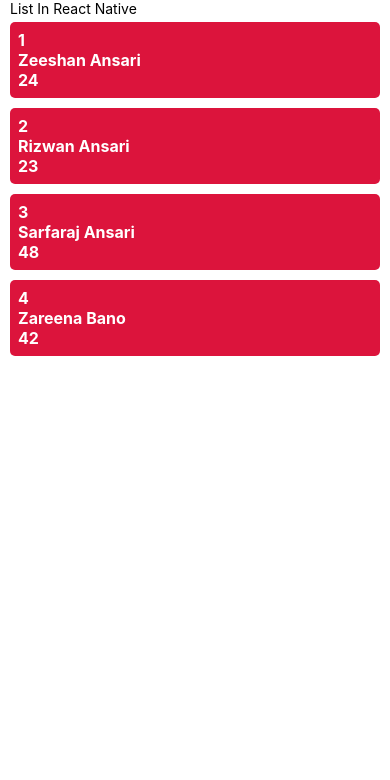
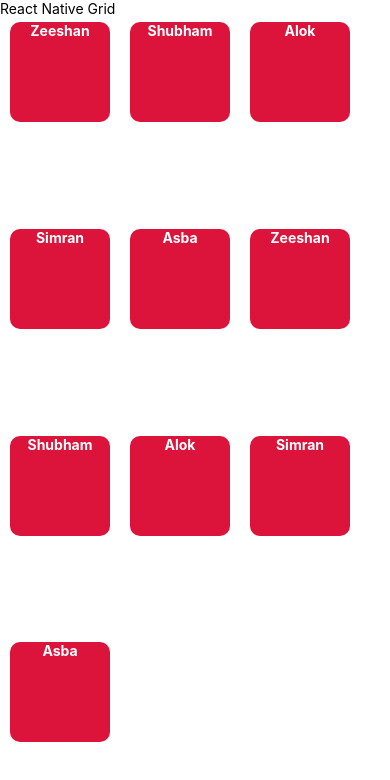
Before and after one commit to zeeshanbinary/react-native-int, a React Native app: screen / in a window 390 px wide. Shown: the top 780 px of the page. Built offline with nearby package versions, Linux system fonts and the light colour scheme.

Commit message:
react native grid

```diff
--- a/App.tsx
+++ b/App.tsx
@@ -1,12 +1,11 @@
 import React from 'react';
-import Flat from './app/Flat/Flat';
-import List from './app/list/List';
+import Grid from './app/grid/Grid';
 
 
 function App() {
   return (
     <>
-      <List />
+      <Grid />
     </>
   );
 }
--- /dev/null
+++ b/app/grid/Grid.js
@@ -0,0 +1,87 @@
+import React from "react";
+import { StyleSheet, Text, View } from "react-native";
+
+const data = [
+    {
+        id: 1,
+        name: "Zeeshan"
+    },
+    {
+        id: 2,
+        name: "Shubham"
+    },
+    {
+        id: 3,
+        name: "Alok"
+    },
+    {
+        id: 4,
+        name: "Simran"
+    },
+    {
+        id: 6,
+        name: "Asba"
+    },
+    {
+        id: 7,
+        name: "Zeeshan"
+    },
+    {
+        id: 8,
+        name: "Shubham"
+    },
+    {
+        id: 9,
+        name: "Alok"
+    },
+    {
+        id: 10,
+        name: "Simran"
+    },
+    {
+        id: 11,
+        name: "Asba"
+    }
+]
+const Grid = () => {
+    return (
+        <View style={styles.container}>
+            <Text>React Native Grid</Text>
+
+            <View style={styles.subContainer}>
+                {
+                    data.map((item) => {
+                        return (
+                            <Text key={item.id} style={styles.title}>{item.name}</Text>
+                        )
+                    })
+                }
+            </View>
+        </View>
+    )
+}
+
+export default Grid;
+
+const styles = StyleSheet.create({
+    container: {
+        flex:1
+    },
+    subContainer: {
+        flex: 1,
+        flexDirection: 'row',
+        flexWrap: 'wrap'
+    },
+    title:{
+        height:100,
+        width:100,
+        backgroundColor:'crimson',
+        textAlign:'center',
+        textAlignVertical:'center',
+        color:'#fff',
+        fontWeight:'bold',
+        marginHorizontal:10,
+        marginVertical:5,
+        borderRadius:10
+    }
+})
```
